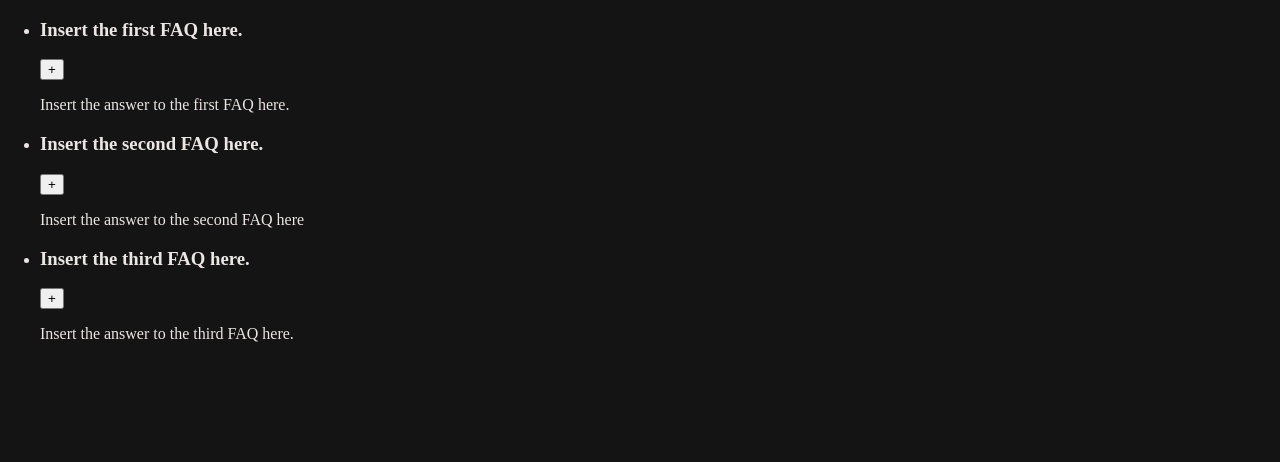
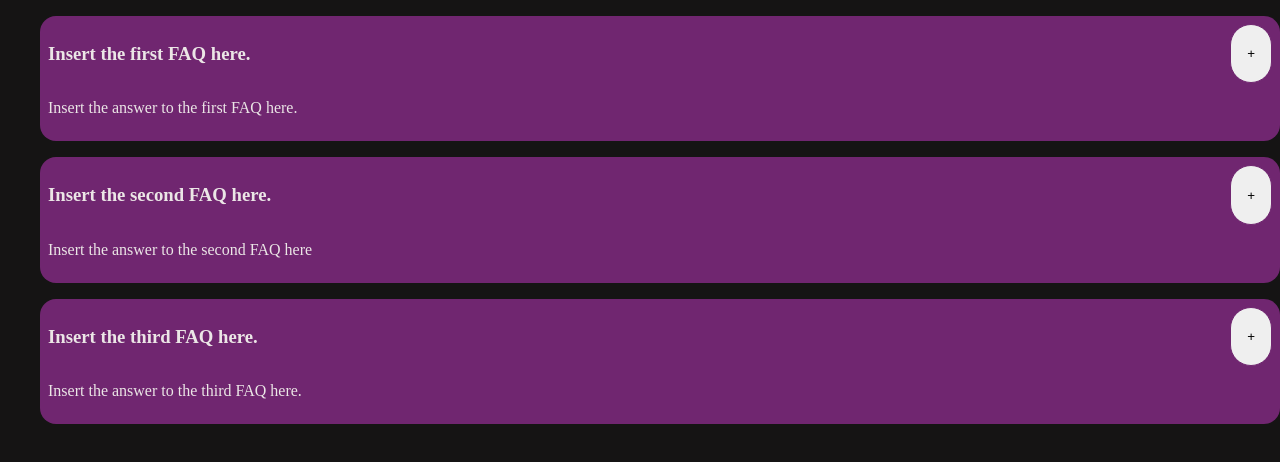
Before and after one commit to sreeyu/accordion, a React (Create React App) app: page / in a window 1280 px wide. Shown: the top 462 px of the page. Built offline with nearby package versions, Linux system fonts and the light colour scheme.

Commit message:
Style Questions component

```diff
--- a/src/components/Questions.jsx
+++ b/src/components/Questions.jsx
@@ -4,8 +4,8 @@ import styles from './Questions.module.css';
 function Questions(props){
 
     return(
-        <li>
-            <div>
+        <li className={styles.questions}>
+            <div className={styles.title} >
                 <h3>{props.qs}</h3>
                 <button>+</button>
             </div>
--- a/src/components/Questions.module.css
+++ b/src/components/Questions.module.css
@@ -0,0 +1,20 @@
+.questions{
+    list-style: none;
+    background-color: #702670;
+    border-radius: 1rem;
+    padding: 0.5rem;
+    margin: 1rem auto;
+}
+
+.title{
+    display: flex;
+    justify-content: space-between;
+}
+
+.title button{
+    border-radius: 10rem;
+    padding: 1rem;
+    outline: none;
+    border: 1px solid #702670;
+    cursor: pointer;
+}
```
